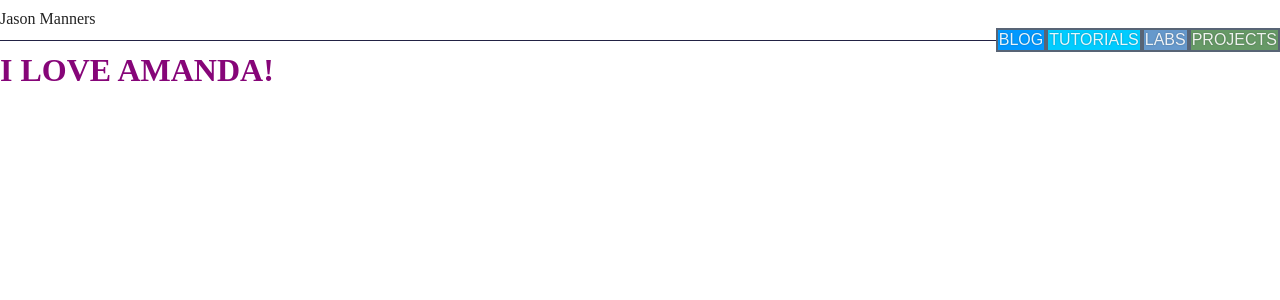
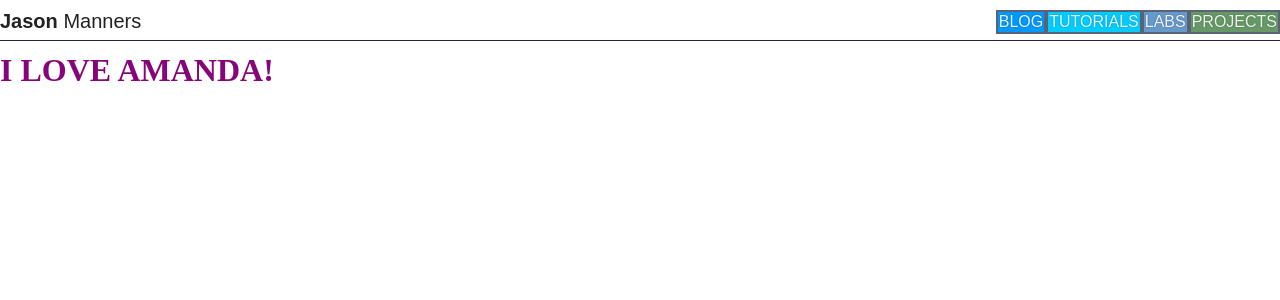
Before and after one commit to wheeyls/jasonmanners.github.com, a PHP site: page / in a window 1280 px wide. Shown: the top 300 px of the page. Run offline with PHP 8.4, Linux system fonts and the light colour scheme.

Commit message:
Changed style and header nav

```diff
--- a/css/styles.css
+++ b/css/styles.css
@@ -66,4 +66,14 @@ header nav li.tutorials {
 }
 
 .title {
+  font: 20px Arial,Verdana,serif;
+  float: left;
 }
+
+.fat {
+  font-weight:bold;
+}
+
+.skinny {
+  font-weight:lighter;
+}
```
Lines whose indentation alone changed are shown as unchanged.
